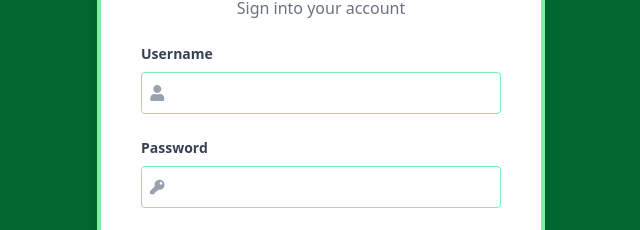
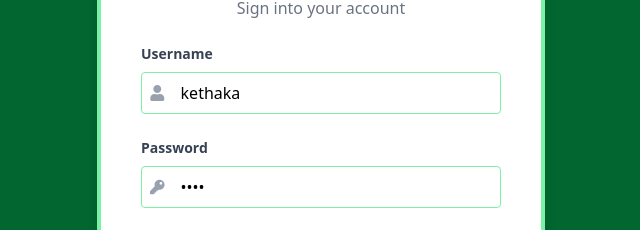
Before and after one commit to kethakabinoth/payroll-technova, a React (Vite) app in the folder Frontend/: page /signin in a window 1280 px wide. Shown: the part 258-488 px from the top of the page, without its empty margins (319-959 px from the left). Built offline with nearby package versions, Linux system fonts and the light colour scheme.

Commit message:
set navigation function

```diff
--- a/Frontend/src/Pages/SignIn.jsx
+++ b/Frontend/src/Pages/SignIn.jsx
@@ -1,15 +1,18 @@
 import React, { useState } from 'react';
-import { Link } from 'react-router-dom';
+import { Link,useNavigate} from 'react-router-dom';
 import { FaUser } from 'react-icons/fa';
 import { FaKey } from 'react-icons/fa';
 
 const SignIn = () => {
-  const [username, setUsername] = useState('');
-  const [password, setPassword] = useState('');
+  const [username, setUsername] = useState('kethaka');
+  const [password, setPassword] = useState('1234');
+   const navigate = useNavigate();
 
   const handleSubmit = (e) => {
     e.preventDefault();
     console.log('Sign In submitted:', { username, password });
+
+    navigate('/sidebar');
   };
 
   return (
@@ -59,12 +62,17 @@ const SignIn = () => {
             </button>
             <button
               type="button"
+              onClick={() => {
+                setUsername('');
+                setPassword('');
+              }}
               className="bg-green-500 text-white p-5 rounded hover:bg-green-600 w-36 min-h-16 font-bold"
             >
               Reset
             </button>
             <button
-              type="button"
+             type="button"
+              onClick={() => window.close()}
               className="bg-green-500 text-white p-5 rounded hover:bg-green-600 w-36 min-h-16 font-bold"
             >
               Exit
```
